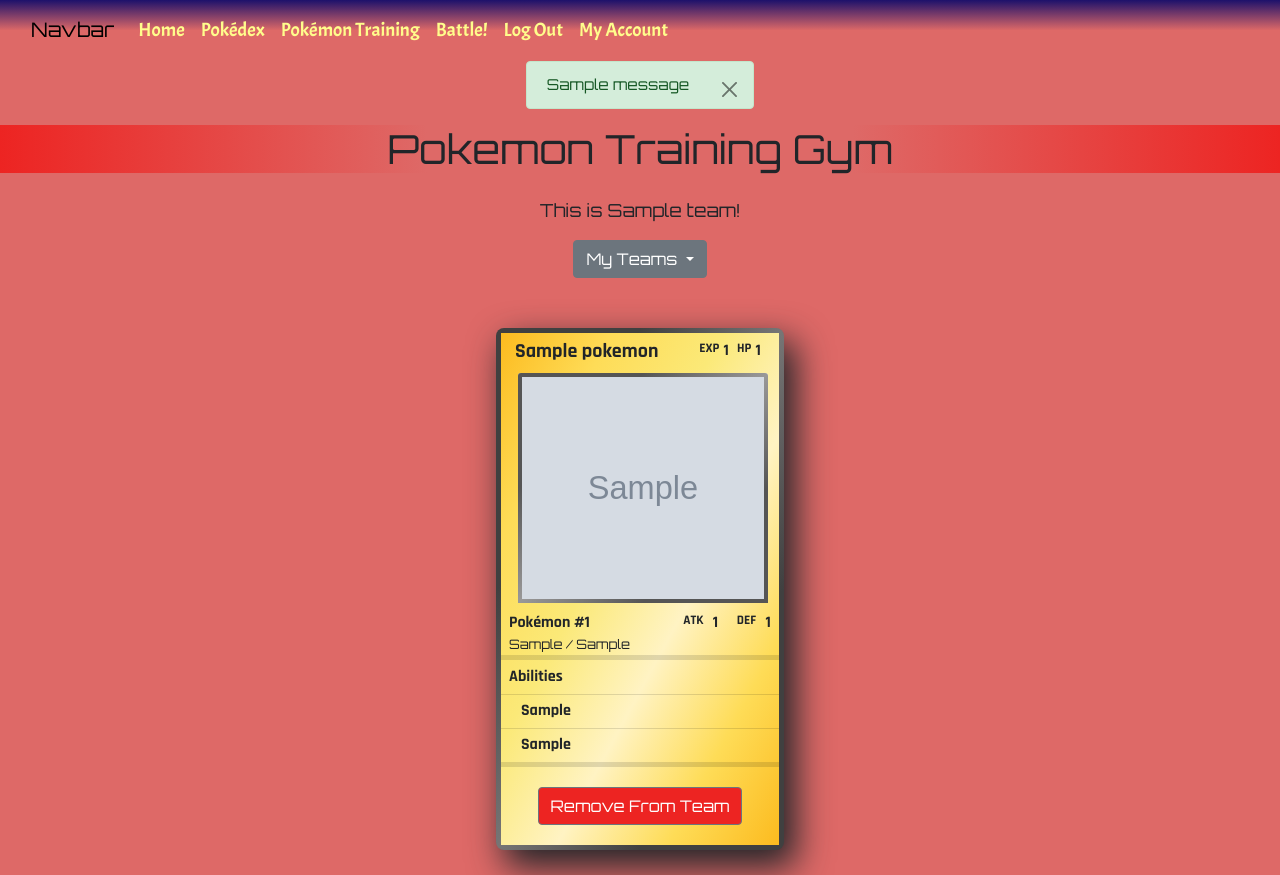
After one commit to JSander72/pokemon-website, a Flask app: page /training/viewteam/1 in a window 1280 px wide. The commit adds this page. Run offline with Flask 3, Linux system fonts and the light colour scheme; a user stored in the database is signed in; tables that the repository leaves empty hold one stand-in row (values such as "Sample post"); grey boxes marked "Sample" are stand-in pictures; one stand-in notice (Sample message) is shown; some libraries are stand-ins or nearby versions.

Commit message:
Fully implemented teams

```diff
--- a/app/auth/routes.py
+++ b/app/auth/routes.py
@@ -22,6 +22,7 @@ def signUp():
             print(user)
             user.saveToDB()
             print(user)
+            flash("Account successfully created!", 'success')
             return redirect(url_for('auth.loginPage'))
 
     return render_template('signup.html', form = form)
--- a/app/routes.py
+++ b/app/routes.py
@@ -108,10 +108,27 @@ def capture():
 
 @app.route('/training')
 @login_required
-def pokeTeams():
+def caughtPokemon():
     user = User.query.filter_by(id=current_user.id).first()
     mypokemons = MyPokemon.query.filter_by(user_id=user.id).all()
-    return render_template('training.html', mypokemons=mypokemons)
+
+    myteams = Teams.query.filter_by(user_id=user.id).all() #get all the teams a user has created
+
+    return render_template('training.html', mypokemons=mypokemons, myteams=myteams)
+
+@app.route('/training/viewteam/<int:id>') #id here is the specific team id from Teams table
+def viewTeam(id):
+    teampokemon = TeamPokemon.query.filter_by(team_id=id).all() #access to the pokemon on a specific team
+    teamname = Teams.query.filter_by(id=id).first() #access to team name
+    myteams = Teams.query.filter_by(user_id=current_user.id).all() #get all the teams a user has created
+    print(teamname)
+    print(teampokemon)
+    if len(teampokemon) == 0:
+        flash(f"You don't have any pokemon in {teamname.team_name}", "danger")
+        return redirect(url_for('caughtPokemon'))
+    else:
+        return render_template('teams.html', teamname=teamname, teampokemon=teampokemon, myteams=myteams)
+
 
 @app.route('/traning/release/<int:id>', methods=['GET'])
 @login_required
@@ -119,12 +136,38 @@ def releasePokemon(id):
     pokemon = MyPokemon.query.get(id)
     pokemon.deleteFromDB()
     flash("Pokemon successfully released!", "success")
-    return redirect(url_for('pokeTeams'))
+    return redirect(url_for('caughtPokemon'))
 
 @app.route('/training/createteam', methods=["POST"])
 def newTeam():
     teamname = request.form['teamname']
     newteam = Teams(current_user.id, teamname)
     newteam.saveToDB()
-    flash(f"{newteam} has been created!", 'success')
+    flash(f"{newteam.team_name} has been created!", 'success')
     return redirect('/training')
+
+@app.route('/training/addtoteam/<int:teamid>/<int:pokeid>/<int:mypokeid>')
+def addToTeam(teamid, pokeid, mypokeid):
+    teams = TeamPokemon.query.filter_by(mypoke_id=mypokeid).first()
+    if teams:
+        flash("That Pokemon is already in a team!", 'danger')
+        return redirect('/training')
+    else:
+        team_member = TeamPokemon(pokeid, teamid, mypokeid)
+        team_member.saveToDB()
+
+        teamname = Teams.query.filter_by(id=teamid).first() #access to team name
+
+        flash(f"Pokemon successfully added to {teamname.team_name}!", "success")
+        return redirect('/training')
+
+@app.route('/training/remove/<int:teamid>/<int:mypokeid>')
+def removeFromTeam(teamid, mypokeid):
+    team_member = TeamPokemon.query.filter_by(mypoke_id=mypokeid).first() #access to a pokemon on a specific team
+    team_member.deleteFromDB()
+
+    team = Teams.query.filter_by(id=teamid).first() #access to team
+    teamname = team.team_name
+
+    flash(f"Pokemon successfully removed from {teamname}!", "success")
+    return redirect('/training')
--- a/app/templates/base.html
+++ b/app/templates/base.html
@@ -21,7 +21,21 @@
     {% include 'nav.html' %}
 
 
+{% with messages = get_flashed_messages(with_categories=true) %}
+  {% if messages %}
+      <div style="display: flex; justify-content: center; font-size: 15px;">
+          {% for category, message in messages %}
+            <div class="alert alert-{{ category }} alert-dismissible fade show" role="alert">
+              {{ message }}
+              <button type="button" class="btn-close" data-bs-dismiss="alert" aria-label="Close"></button>
+            </div>
+          {% endfor %}
+      </div>
+  {% endif %}
+{% endwith %}
+
     {% block content %}
+
 
     {% endblock %}
 
--- /dev/null
+++ b/app/templates/teams.html
@@ -0,0 +1,114 @@
+{% extends 'base.html' %}
+
+{% block content %}
+<h1 id="signuptitle">Pokemon Training Gym</h1>
+<div style="display: flex; align-items: center; flex-direction: column; padding-bottom: 50px;">
+    <p></p>
+    <p style="font-size:large;">This is {{ teamname.team_name }}!</p>
+
+    <div class="dropdown">
+        <button class="btn btn-secondary dropdown-toggle" type="button" data-bs-toggle="dropdown" aria-expanded="false">
+          My Teams
+        </button>
+        <ul class="dropdown-menu dropdown-menu-dark">
+            {% for team in myteams %}
+                <li><a class="dropdown-item" href="/training/viewteam/{{ team.id }}">{{team.team_name}}</a></li>
+            {% endfor %}
+          <li><hr class="dropdown-divider"></li>
+          <li><a class="dropdown-item" href="/training">View All Pokemon</a></li>
+          <li><a class="dropdown-item btn btn-primary" type="button" data-bs-toggle="modal" data-bs-target="#newteammodal">Create a New Team</a></li>
+        </ul>
+      </div>
+</div>
+
+<!-- New Team Model -->
+<div class="modal" tabindex="-1" id="newteammodal">
+    <div class="modal-dialog">
+        <div class="modal-content">
+            <div class="modal-header">
+                <h5 class="modal-title">Modal title</h5>
+                <button type="button" class="btn-close" data-bs-dismiss="modal" aria-label="Close"></button>
+            </div>
+            <form action="{{ url_for('newTeam') }}" method="POST">
+                <div class="modal-body">
+                    <input class="form-control form-control-lg" type="text" placeholder="New team name" name="teamname"
+                        aria-label=".form-control-lg example" required>
+                </div>
+                <div class="modal-footer">
+                    <button type="button" class="btn btn-secondary" data-bs-dismiss="modal">Close</button>
+                    <button type="submit" class="btn btn-primary">Save</button>
+                </div>
+            </form>
+        </div>
+    </div>
+</div>
+
+</div>
+
+<div style="display: flex; flex-wrap: wrap-reverse; justify-content: center;">
+    {% for pokemon in teampokemon %}
+    <div class="pokecard" style="padding-bottom: 25px; padding-left: 20px; padding-right: 20px;">
+        <div class="card" style="width: 18rem; ">
+            <div class="card_top">
+                <h5 class="card-title" style="font-weight: 800;">{{pokemon.pokemon['name']|capitalize}}</h5>
+                <p></p>
+                <p></p>
+                <p></p>
+                <p></p>
+                <p></p>
+                <p></p>
+                <p></p>
+                <p></p>
+                <p></p>
+                <p style="font-size: small;">EXP</p>
+                <p style="font-weight: 800;">{{pokemon.pokemon["exp"]}}</p>
+                <p></p>
+                <p style="margin-right: 0; font-size: small;">HP
+                <p style="font-weight: 800;">{{pokemon.pokemon["hp"]}}</p>
+                </p>
+            </div>
+            <img src="{{pokemon.pokemon['poke_img']}}" class="card-img-top pokeimage"
+                alt="{{pokemon.pokemon['name']|capitalize}}" style="width:250px; height: 230px;">
+            <div class="card-body cardstats" style=" padding: 8px; padding-bottom: 0;">
+                <div class="cardstats" style="display: flex; justify-content: space-between;">
+                    <p class="card-text" style="font-weight: 800;">Pokémon #{{pokemon["poke_id"]}}</p>
+                    <p></p>
+                    <p></p>
+                    <p></p>
+                    <p></p>
+                    <p></p>
+                    <p></p>
+                    <p></p>
+                    <p></p>
+                    <p></p>
+                    <p style="font-size: small;">ATK</p>
+                    <p style="font-weight: 800;">{{pokemon.pokemon['attack']}}</p>
+                    <p></p>
+                    <p style="font-size: small;">DEF</p>
+                    <p style="font-weight: 800;">{{pokemon.pokemon['defense']}}</p>
+                </div>
+                <div class="cardstats" style="padding: 0px; margin: 0px; font-size: small;">
+                    <h9 style="padding: 0px; margin: 0px;">{{pokemon.pokemon['type1']|capitalize}} {% if
+                        pokemon.pokemon['type2'] %} /
+                        {{pokemon.pokemon['type2']|capitalize}} {% endif %}</h9>
+                </div>
+            </div>
+            <ul class="list-group list-group-flush" style="">
+                <li class="list-group-item"
+                    style=" font-weight: 800; padding-top: 5px; padding-bottom: 5px; padding-left: 8px;">
+                    Abilities</li>
+                <li class="list-group-item" style=" font-weight: 600; padding-top: 5px; padding-bottom: 5px;">
+                    {{pokemon.pokemon['ability1']|capitalize}}</li>
+                <li class="list-group-item" style=" font-weight: 600; padding-top: 5px; padding-bottom: 5px;">
+                    {{pokemon.pokemon['ability2']|capitalize}}</li>
+            </ul>
+            <div class="card-body" style="display: flex; justify-content:space-around;">
+                <a href="/training/remove/{{ pokemon.team_id }}/{{ pokemon.mypoke_id }}" style="height: max-content;" type="button" class="btn btn-secondary release">Remove From Team</a>
+            </div>
+        </div>
+    </div>
+    {% endfor %}
+</div>
+
+
+{% endblock %}
--- a/requirements.txt
+++ b/requirements.txt
@@ -14,7 +14,7 @@ Jinja2==3.1.2
 Mako==1.2.4
 MarkupSafe==2.1.2
 psycopg2-binary==2.9.6
-python-dotenv
+python-dotenv==1.0.0
 requests==2.28.2
 SQLAlchemy==2.0.9
 typing_extensions==4.5.0
```
Also changed, not shown: app/auth/auth_templates/myaccount.html (+0 -23 lines), app/models.py (+8 -5 lines), app/templates/pokedex.html (+0 -14 lines), app/templates/training.html (+18 -17 lines).
